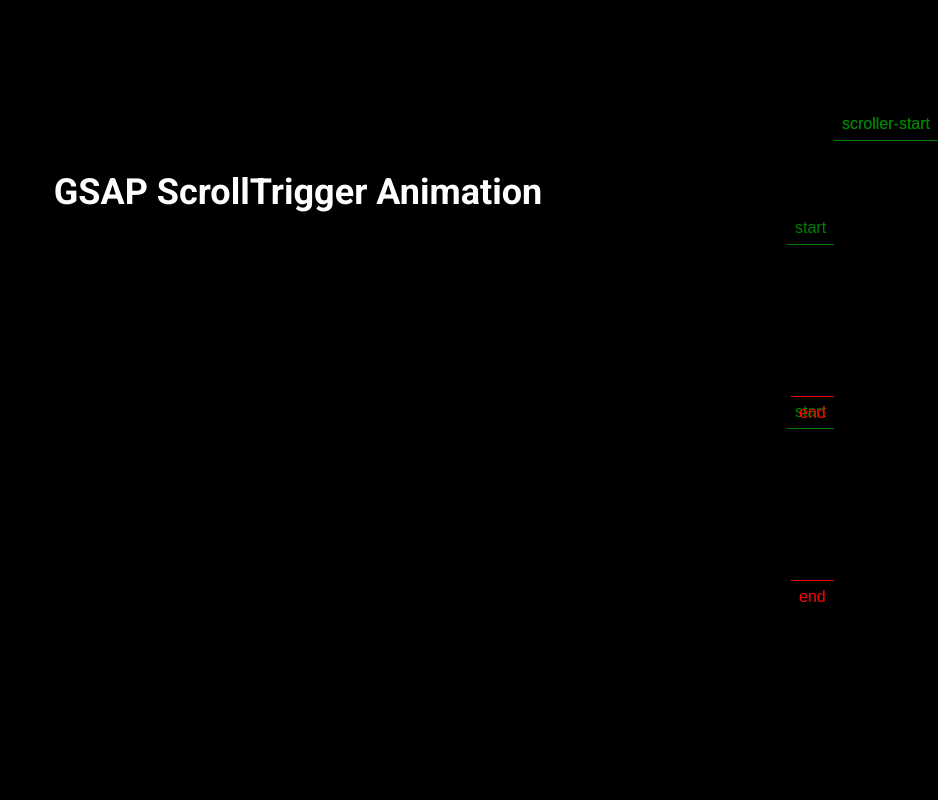
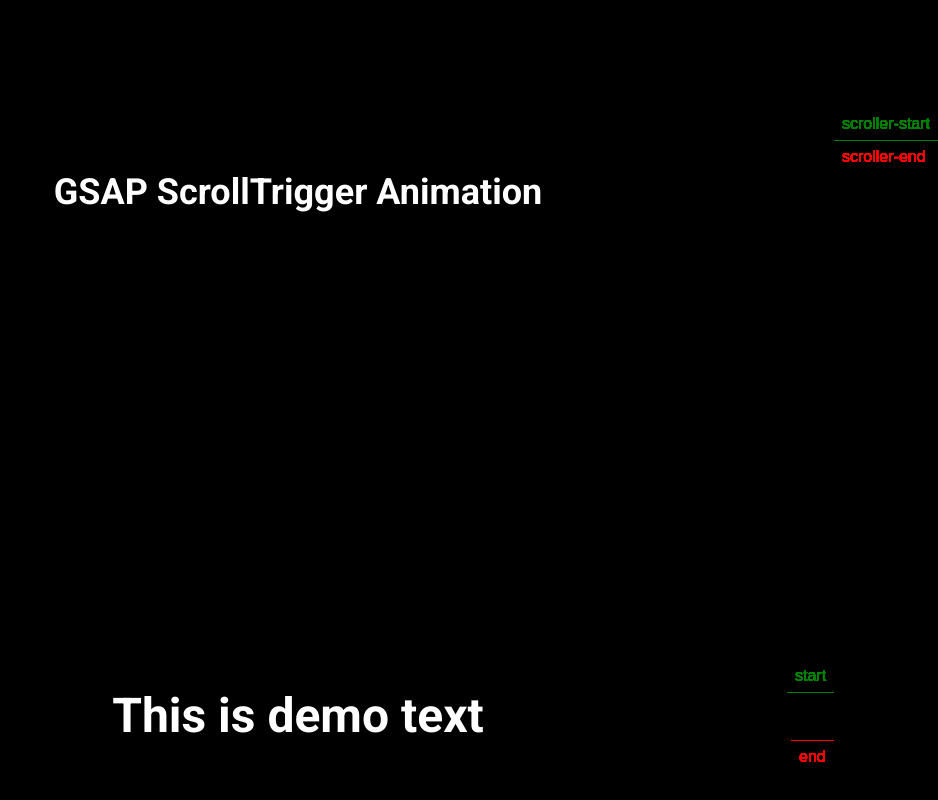
Before and after one commit to rupeshpatil27/React-GSAP-animations, a React (Vite) app in the folder scroll-trigger/: page / in a window 1280 px wide. Shown: the part 260-1060 px from the top of the page, without its empty margins (342-1280 px from the left). Built offline with nearby package versions, Linux system fonts and the light colour scheme.

Commit message:
add letter explosion animation with GSAP ScrollTrigger

```diff
--- a/scroll-trigger/src/App.jsx
+++ b/scroll-trigger/src/App.jsx
@@ -1,6 +1,7 @@
 import { gsap } from "gsap";
 import { useGSAP } from "@gsap/react";
 import { ScrollTrigger } from "gsap/ScrollTrigger";
+import LetterExplosion from "./component/LetterExplosion";
 
 gsap.registerPlugin(ScrollTrigger);
 
@@ -14,7 +15,7 @@
         scrollTrigger: {
           trigger: element,
           start: "top center",
-          markers: true, // for debugging
+          markers: false, // for debugging
           toggleActions: "play none none reverse",
         },
       });
@@ -38,6 +39,7 @@
           <p className="mt-4">This element will also trigger an animation on scroll.</p>
         </div>
       </div>
+      <LetterExplosion text={"This is demo text"}/>
       <div className="min-h-screen"></div>
     </>
   );
--- /dev/null
+++ b/scroll-trigger/src/component/LetterExplosion.jsx
@@ -0,0 +1,46 @@
+import { useRef } from "react";
+import { gsap } from "gsap";
+import { ScrollTrigger } from "gsap/ScrollTrigger";
+import { useGSAP } from "@gsap/react";
+
+gsap.registerPlugin(ScrollTrigger);
+
+const LetterExplosion = ({ text }) => {
+  const container = useRef(null);
+
+  useGSAP(() => {
+    const letters = container.current.querySelectorAll(".letter");
+    letters.forEach((letter) => {
+      const rotation = Math.random() * 60 - 30;
+      gsap.to(letter, {
+        y: () => Math.random() * 200 - 100,
+        rotation,
+        ease: "power2.out",
+        scrollTrigger: {
+          trigger: container.current,
+          start: "top center",
+          end: "bottom center",
+          scrub: 0.5,
+          markers: true,
+          invalidateOnRefresh: true,
+        },
+      });
+    });
+  }, []);
+
+  return (
+    <div ref={container} className="flex flex-wrap justify-center mt-20">
+      {text.split("").map((char, i) => (
+        <span
+          key={i}
+          className="letter text-5xl font-bold"
+          style={{ display: "inline-block" }}
+        >
+          {char === " " ? "\u00A0" : char}
+        </span>
+      ))}
+    </div>
+  );
+};
+
+export default LetterExplosion;
```
